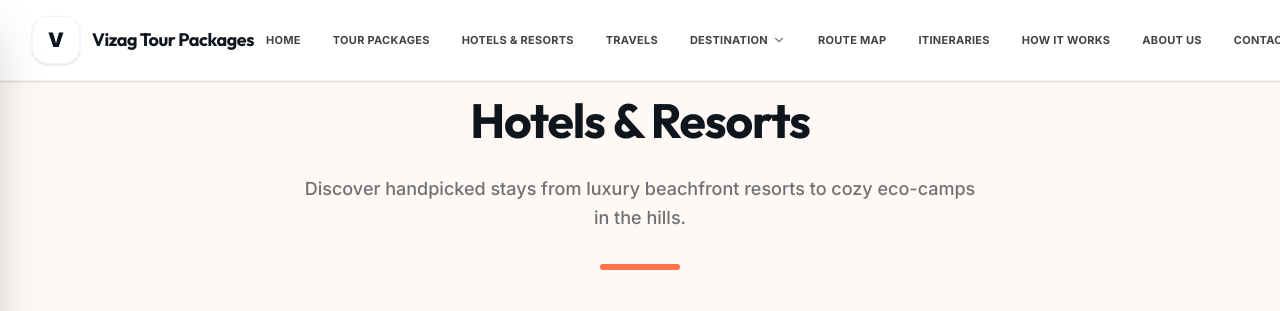
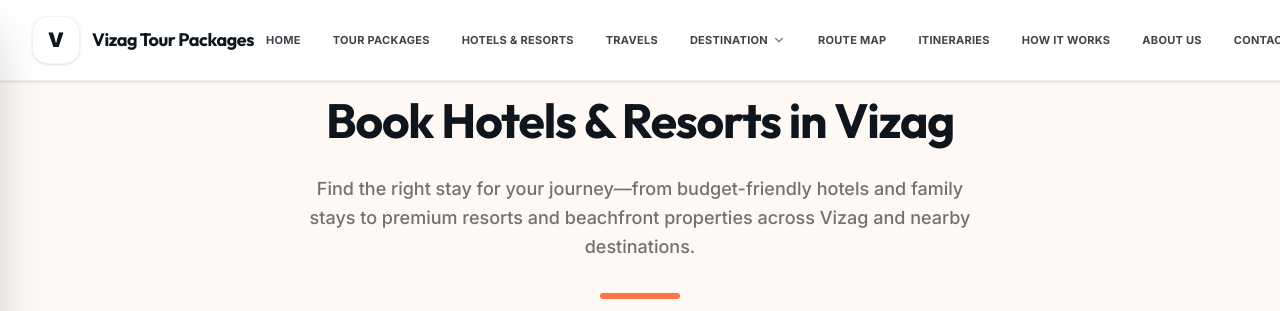
Before and after one commit to vizagtourpackages/Vizag-Tour-Package, a Next.js app: page /hotels-and-resorts in a window 1280 px wide. Shown: the top 311 px of the page. Built offline with nearby package versions, Linux system fonts and the light colour scheme.

Commit message:
content and icon

```diff
--- a/src/app/(public)/hotels-and-resorts/page.tsx
+++ b/src/app/(public)/hotels-and-resorts/page.tsx
@@ -7,8 +7,8 @@ export default function HotelsPage() {
     <div className="bg-warm-white min-h-screen pb-24 pt-5">
       <div className="container-max px-4 sm:px-6 lg:px-8">
         <SectionHeading
-          title="Hotels & Resorts"
-          subtitle="Discover handpicked stays from luxury beachfront resorts to cozy eco-camps in the hills."
+          title="Book Hotels & Resorts in Vizag"
+          subtitle="Find the right stay for your journey—from budget-friendly hotels and family stays to premium resorts and beachfront properties across Vizag and nearby destinations."
         />
 
         <div className="grid grid-cols-1 md:grid-cols-2 lg:grid-cols-3 gap-6 sm:gap-8">
--- a/src/app/(public)/page.tsx
+++ b/src/app/(public)/page.tsx
@@ -168,7 +168,7 @@ export default async function Home() {
           <ScrollReveal delay={0.2}>
             <div className="mobile-carousel-container gap-4">
               {displayPackages.map((pkg: any) => (
-                <div key={pkg.id} className="mobile-carousel-item w-[85vw] max-w-[300px] sm:max-w-none sm:w-[350px]">
+                <div key={pkg.id} className="mobile-carousel-item w-[90vw] max-w-[370px] sm:max-w-none sm:w-[370px]">
                   <PackageCard pkg={pkg} />
                 </div>
               ))}
--- a/src/components/HeroSection.tsx
+++ b/src/components/HeroSection.tsx
@@ -3,14 +3,14 @@
 import { useRef } from "react";
 import Link from "next/link";
 import { motion, useInView } from "framer-motion";
-import { Map, Hotel, Car, ArrowRight } from "lucide-react";
+import { Map, Hotel, CarFront, ArrowRight } from "lucide-react";
 import { siteInfo, heroCTAs } from "@/data/siteInfo";
 import ScrollReveal from "./ScrollReveal";
 
 const iconMap = {
   Map: Map,
   Hotel: Hotel,
-  Car: Car,
+  CarFront: CarFront,
 };
 
 export default function HeroSection() {
--- a/src/data/siteInfo.ts
+++ b/src/data/siteInfo.ts
@@ -66,6 +66,6 @@ export const heroCTAs = [
     title: "Travels",
     description: "Reliable vehicles for any group size",
     href: "/travels",
-    icon: "Car" as const,
+    icon: "CarFront" as const,
   },
 ] as const;
```
